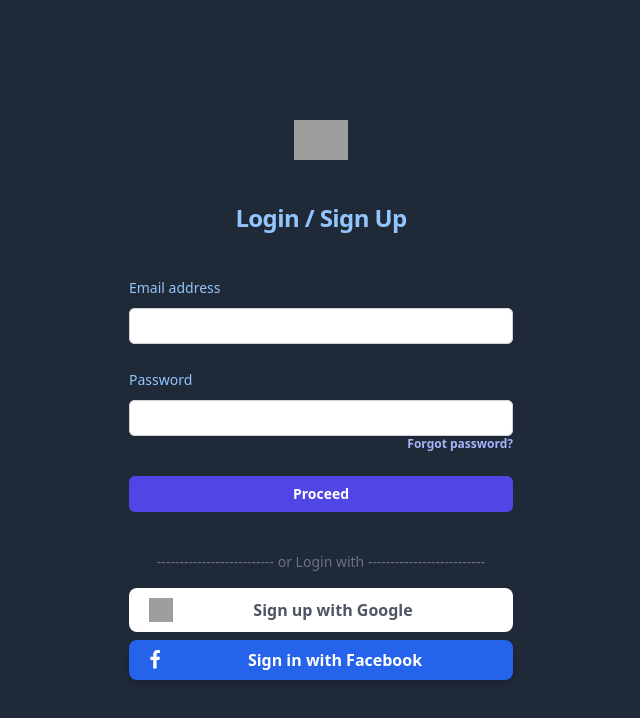
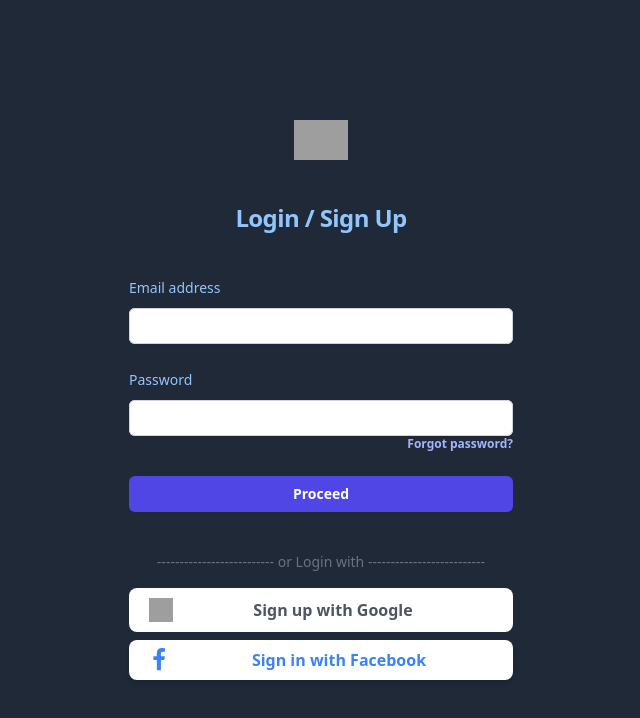
Before and after one commit to Cresswell-0301/FYP, a Next.js app: page / in a window 1280 px wide. Shown: the top 718 px of the page, without its empty margins (319-959 px from the left). Built offline with nearby package versions, Linux system fonts and the light colour scheme; grey boxes are pictures that could not be loaded.

Commit message:
弄好了 31/10/23 7.10pm

```diff
--- a/pages/index.js
+++ b/pages/index.js
@@ -97,8 +97,8 @@ export default function Home(){
           </button>
         </div>
 
-        <button type="button" class="py-2 px-4 max-w-md flex justify-between items-center bg-blue-600 hover:bg-blue-700 focus:ring-blue-500 focus:ring-offset-blue-200 text-white w-full transition ease-in duration-200 text-center text-base font-semibold shadow-md focus:outline-none focus:ring-2 focus:ring-offset-2 rounded-lg">
-          <svg width="20" height="20" fill="currentColor" className="mr-2" viewBox="0 0 1792 1792" xmlns="http://www.w3.org/2000/svg">
+        <button type="button" class="py-2 px-4 max-w-md flex justify-between items-center bg-white hover:bg-slate-300 hover:text-blue-800 focus:ring-blue-400 focus:ring-offset-blue-200 text-blue-500 w-full transition ease-in duration-200 text-center text-base font-semibold shadow-md focus:outline-none focus:ring-2 focus:ring-offset-2 rounded-lg">
+          <svg fill="currentColor" className="mr-2 w-7 h-6" viewBox="0 0 1792 1792" xmlns="http://www.w3.org/2000/svg">
             <path d="M1343 12v264h-157q-86 0-116 36t-30 108v189h293l-39 296h-254v759h-306v-759h-255v-296h255v-218q0-186 104-288.5t277-102.5q147 0 228 12z"></path>
           </svg>
           Sign in with Facebook
```
